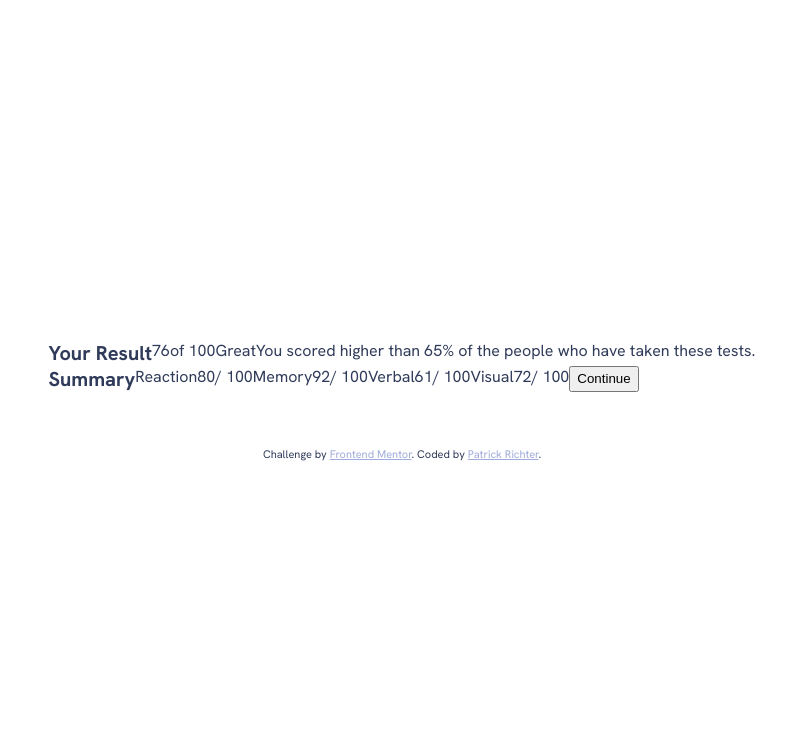
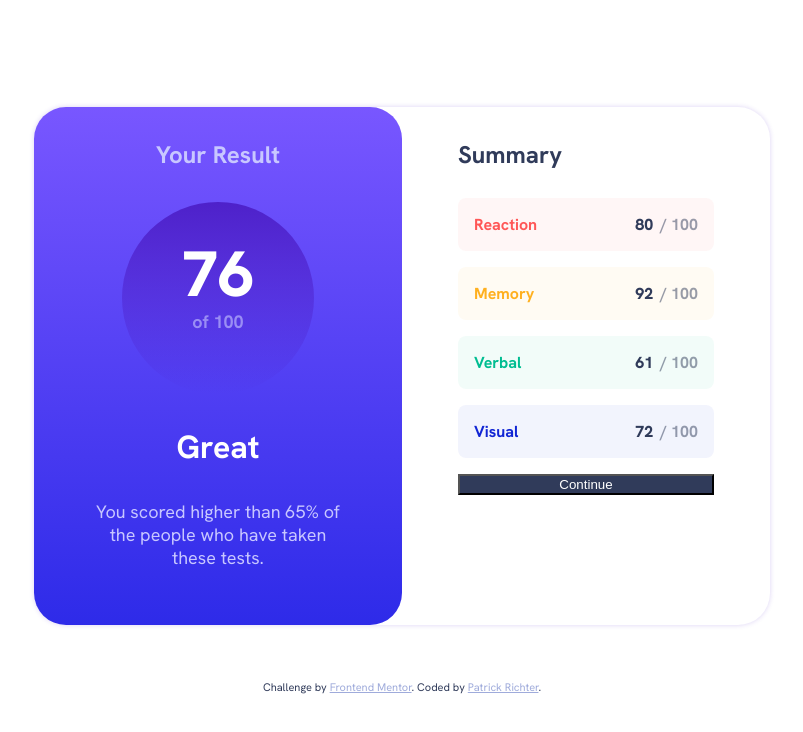
Before and after one commit to gnss85/results-summary-component-main, a website built with Vite: page src/index.html in a window 1280 px wide. Shown: the whole page, without its empty margins (238-1041 px from the left). Built offline with nearby package versions, Linux system fonts and the light colour scheme.

Commit message:
Update index.html, _presets.scss, and style.scss

```diff
--- a/src/index.html
+++ b/src/index.html
@@ -28,19 +28,19 @@
         <div class="result--summary flex-flow">
           <h2>Summary</h2>
 
-          <div class="reaction flex-flow">
+          <div class="summary-block reaction flex-flow">
             <p>Reaction</p>
             <p><span>80</span>/ 100</p>
           </div>
-          <div class="memory flex-flow">
+          <div class="summary-block memory flex-flow">
             <p>Memory</p>
             <p><span>92</span>/ 100</p>
           </div>
-          <div class="verbal flex-flow">
+          <div class="summary-block verbal flex-flow">
             <p>Verbal</p>
             <p><span>61</span>/ 100</p>
           </div>
-          <div class="visual flex-flow">
+          <div class="summary-block visual flex-flow">
             <p>Visual</p>
             <p><span>72</span>/ 100</p>
           </div>
--- a/src/scss/abstracts/_presets.scss
+++ b/src/scss/abstracts/_presets.scss
@@ -19,13 +19,13 @@
 /* ---- CUSTOM PROPERTIES ---- */
 
 :root {
-  --light-red: hsl(0, 100%, 67%);
-  --orangey-yellow: hsl(39, 100%, 56%);
-  --green-teal: hsl(166, 100%, 37%);
-  --cobalt-blue: hsl(234, 85%, 45%);
+  --light-red: 0 100% 67%;
+  --orangey-yellow: 39 100% 56%;
+  --green-teal: 166 100% 37%;
+  --cobalt-blue: 234 85% 45%;
 
   --hsl-clr-primary: 256 72% 46%;
-  --hsl-clr-secondary: 241 72% 46%;
+  --hsl-clr-secondary: 241 72% 46% / 0;
 
   --hsl-clr-accent-400: 252 100% 67%;
   --hsl-clr-accent-600: 241 81% 54%;
@@ -68,6 +68,7 @@
   --fs-700: 1.5rem;
   --fs-800: 1.75rem;
   --fs-900: 2rem;
+  --fs-special: 4rem;
 
   --fs-attribution: 0.6875rem;
 }
--- a/src/scss/style.scss
+++ b/src/scss/style.scss
@@ -9,14 +9,154 @@ body {
 /* ---- FOR DISPLAY ONLY ---- */
 
 .result {
+  --border-radius: 2em;
+  --padding-inline: 3.5em;
+  --padding-block-start: 2em;
+  --padding-block-end: 3.5em;
+  --gap: 2em;
+
+  grid-template-columns: 1fr 1fr;
+
+  width: 46em;
+
+  background-color: var(--clr-neutral-100);
+  border-radius: var(--border-radius);
+  box-shadow: 0 0 5px hsl(var(--hsl-clr-primary) / 0.2);
+
   h2 {
+    color: var(--clr-neutral-800);
     font-weight: var(--fw-bold);
-    font-size: var(--fs-600);
+    font-size: var(--fs-700);
   }
 
   &--score {
+    flex-direction: column;
+    gap: var(--gap);
+
+    padding-inline: var(--padding-inline);
+    padding-block-start: var(--padding-block-start);
+    padding-block-end: var(--padding-block-end);
+
+    width: 23em;
+
+    text-align: center;
+
+    background: linear-gradient(
+      hsl(var(--hsl-clr-accent-400)),
+      hsl(var(--hsl-clr-accent-600))
+    );
+    border-radius: var(--border-radius);
+
+    h2 {
+      color: var(--clr-neutral-400);
+      text-align: center;
+    }
+
+    .score {
+      flex-direction: column;
+
+      margin-inline: auto;
+      padding: 3em;
+      width: fit-content;
+      aspect-ratio: 1;
+
+      color: var(--clr-neutral-400);
+      font-weight: var(--fw-bold);
+      line-height: 3em;
+      background: linear-gradient(
+        180deg,
+        var(--clr-primary),
+        var(--clr-secondary)
+      );
+      border-radius: 50%;
+
+      span {
+        font-size: var(--fs-special);
+        font-weight: var(--fw-extra-bold);
+        color: var(--clr-neutral-100);
+      }
+
+      p {
+        opacity: 0.6;
+      }
+    }
+
+    span {
+      font-size: var(--fs-900);
+      font-weight: var(--fw-bold);
+      color: var(--clr-neutral-100);
+    }
+
+    p {
+      font-size: var(--fs-500);
+      color: var(--clr-neutral-400);
+      opacity: 0.5s;
+    }
   }
 
   &--summary {
+    flex-direction: column;
+    gap: calc(var(--gap) / 2);
+
+    padding-inline: var(--padding-inline);
+    padding-block-start: var(--padding-block-start);
+    padding-block-end: var(--padding-block-end);
+
+    h2 {
+      margin-block-end: 0.5em;
+    }
+
+    .summary-block {
+      padding: 1em;
+      color: hsl(var(--color));
+      background-color: hsl(var(--background) / 0.05);
+      border-radius: calc(var(--border-radius) / 4);
+
+      p {
+        font-weight: var(--fw-bold);
+
+        &:last-of-type {
+          margin-inline-start: auto;
+          color: hsl(var(--hsl-clr-neutral-800) / 0.5);
+        }
+      }
+
+      span {
+        color: hsl(var(--hsl-clr-neutral-800) / 1);
+        font-weight: var(--fw-extra-bold);
+        margin-inline-end: 7px;
+      }
+    }
+
+    .reaction {
+      --color: var(--light-red);
+      --background: var(--light-red);
+    }
+
+    .memory {
+      --color: var(--orangey-yellow);
+      --background: var(--orangey-yellow);
+    }
+
+    .verbal {
+      --color: var(--green-teal);
+      --background: var(--green-teal);
+    }
+
+    .visual {
+      --color: var(--cobalt-blue);
+      --background: var(--cobalt-blue);
+    }
+
+    .button {
+      padding: 1em 2em;
+      border-radius: 50%;
+      border: 0;
+    }
+
+    .continue {
+      color: var(--clr-neutral-100);
+      background-color: var(--clr-neutral-800);
+    }
   }
 }
```
